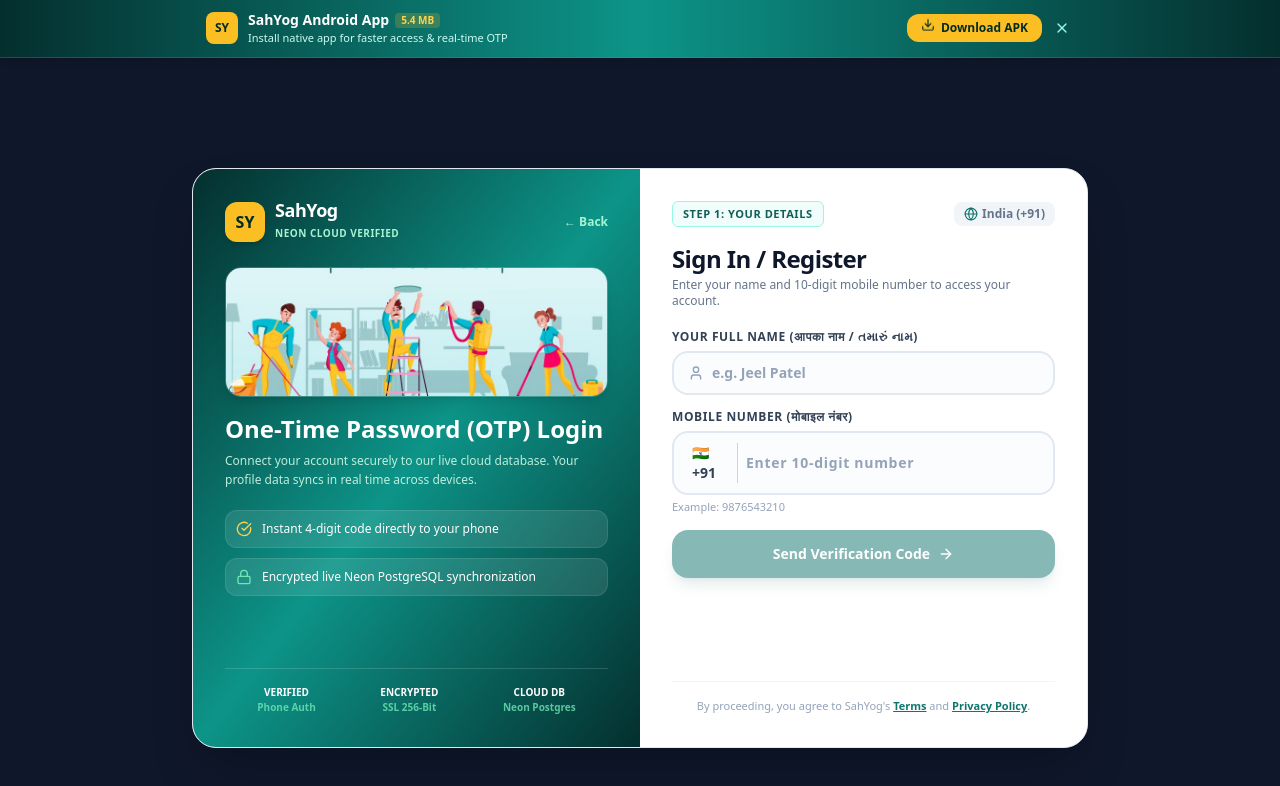
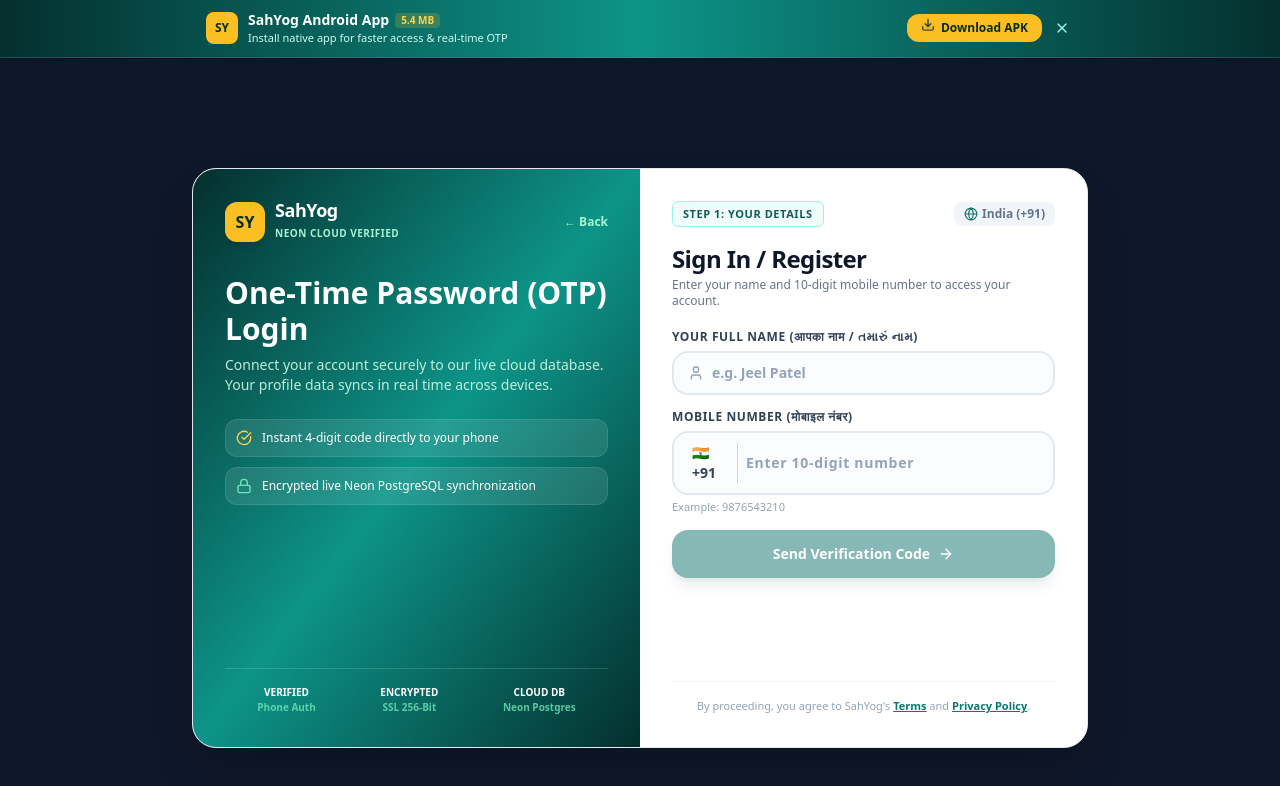
Before and after one commit to Jeelpatel2345/SIH2026-009, a Next.js app: page /login in a window 1280 px wide. Shown: the top 786 px of the page. Built offline with nearby package versions, Linux system fonts and the light colour scheme.

Commit message:
remove: home services banner image from welcome and login screens

```diff
--- a/src/app/login/page.tsx
+++ b/src/app/login/page.tsx
@@ -164,25 +164,16 @@
               </Link>
             </div>
 
-            <div className="mt-6">
-              {/* Home Services Illustration */}
-              <div className="rounded-2xl overflow-hidden border border-white/20 shadow-lg mb-4">
-                <img
-                  src="/images/home-services-banner.png"
-                  alt="Professional Home Services - SahYog"
-                  className="w-full h-28 sm:h-32 object-cover object-center"
-                  loading="eager"
-                />
-              </div>
-              <h1 className="text-xl sm:text-2xl font-black leading-tight text-white">
+            <div className="mt-8">
+              <h1 className="text-2xl sm:text-3xl font-black leading-tight text-white">
                 One-Time Password (OTP) Login
               </h1>
-              <p className="text-xs text-emerald-100/90 mt-1.5 leading-relaxed">
+              <p className="text-xs sm:text-sm text-emerald-100/90 mt-2 leading-relaxed">
                 Connect your account securely to our live cloud database. Your profile data syncs in real time across devices.
               </p>
             </div>
 
-            <div className="mt-5 space-y-2.5">
+            <div className="mt-6 space-y-2.5">
               <div className="flex items-center gap-2.5 text-xs bg-white/10 p-2.5 rounded-xl border border-white/10">
                 <CheckCircle className="w-4 h-4 text-amber-300 flex-shrink-0" />
                 <span>Instant 4-digit code directly to your phone</span>
--- a/src/app/welcome/page.tsx
+++ b/src/app/welcome/page.tsx
@@ -37,20 +37,11 @@
               </span>
             </div>
 
-            <div className="mt-5 md:mt-7">
-              {/* Home Services Illustration - fills space naturally */}
-              <div className="rounded-2xl overflow-hidden border border-white/20 shadow-lg mb-4">
-                <img
-                  src="/images/home-services-banner.png"
-                  alt="Professional Home Services"
-                  className="w-full h-32 sm:h-36 object-cover object-center"
-                  loading="eager"
-                />
-              </div>
-              <h1 className="text-xl sm:text-2xl font-black leading-tight text-white">
+            <div className="mt-6 md:mt-10">
+              <h1 className="text-2xl sm:text-3xl font-black leading-tight text-white">
                 Connecting Communities, Empowering Skills.
               </h1>
-              <p className="text-xs text-emerald-100/90 mt-1.5 leading-relaxed">
+              <p className="text-xs sm:text-sm text-emerald-100/90 mt-2 leading-relaxed">
                 Reliable household services and verified professional opportunities across Gujarat and India.
               </p>
             </div>
```
